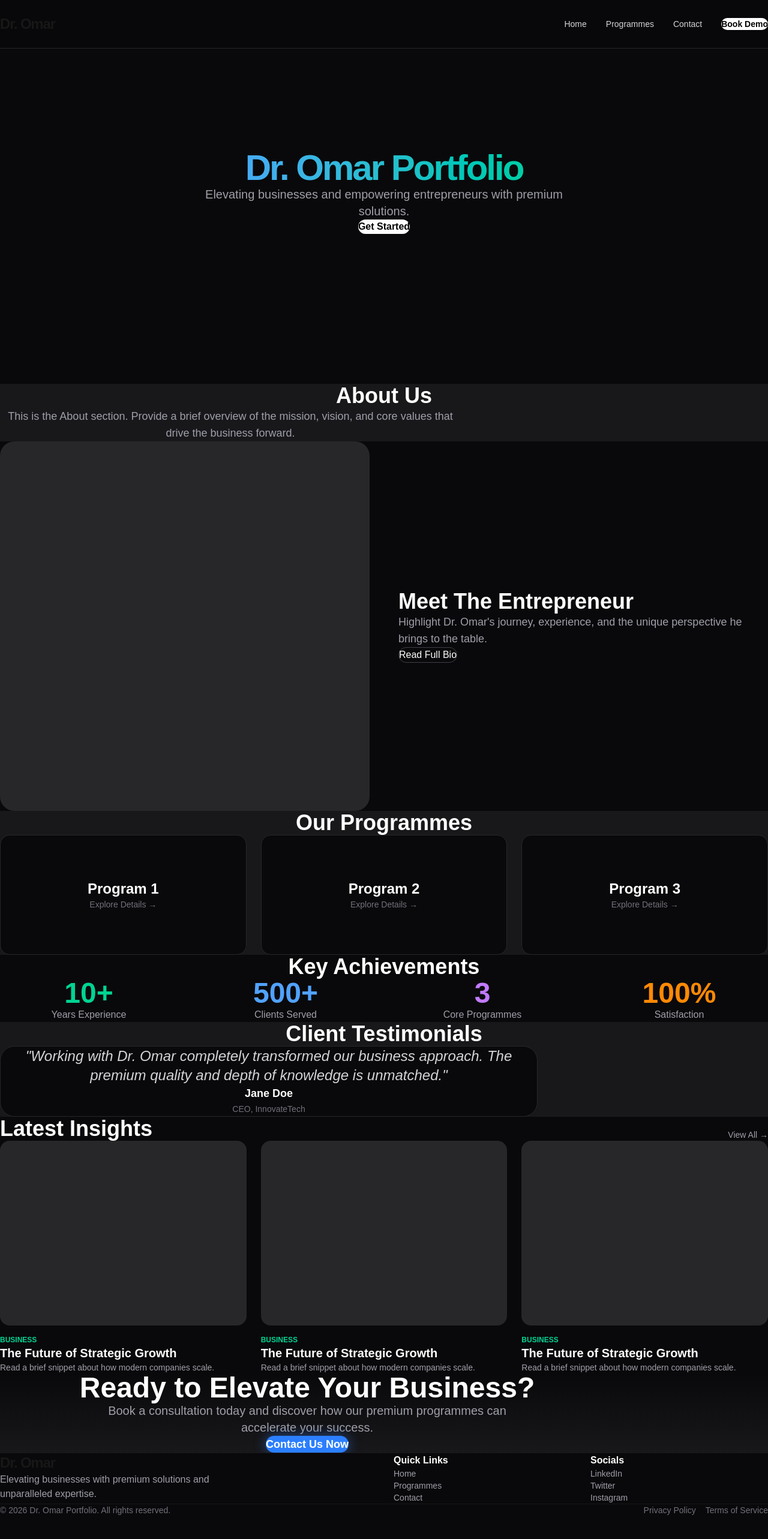
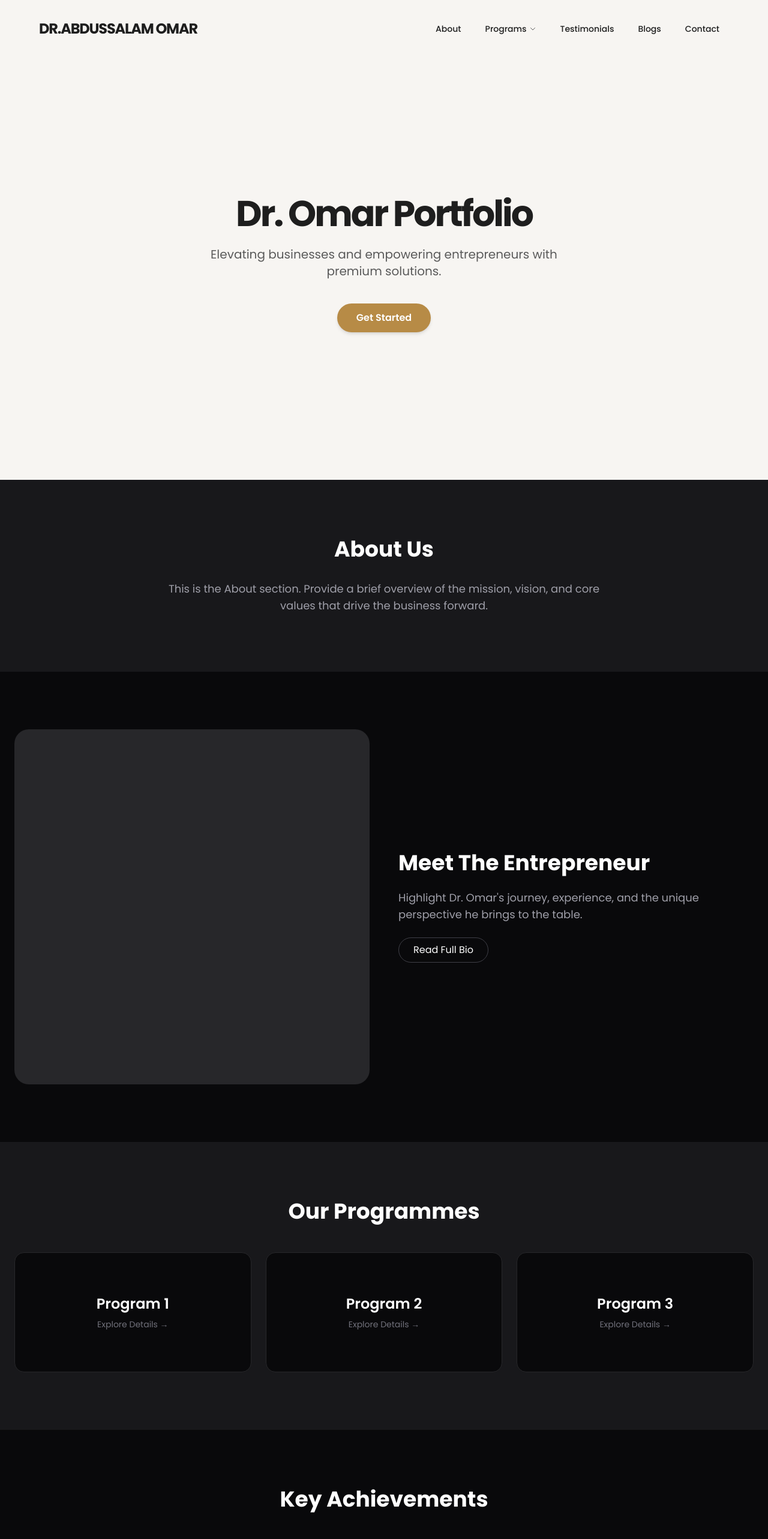
Before and after one commit to Shaamil777/dr.omar_portfolio, a Next.js app: page / in a window 1280 px wide. Shown: the top 2566 px of the page at 60% size. Before the commit the page ends 2528 px from the top, so only its background shows below. Built offline with nearby package versions, Linux system fonts and the light colour scheme.

Commit message:
feat:trial design - light home herosection & dynamic scroll behavioured navbar implemented

```diff
--- a/src/app/globals.css
+++ b/src/app/globals.css
@@ -1,15 +1,24 @@
 @import "tailwindcss";
 
+/* =========================================
+   HOME PAGE COLOR PALETTE
+   Note: Each program page will have its own
+   separate color palette.
+   ========================================= */
+
 :root {
-  --background: #ffffff;
-  --foreground: #171717;
+  --background: #F7F5F2; /* Home Page Background */
+  --foreground: #1E1E1E; /* Home Page Text */
 }
 
-@media (prefers-color-scheme: dark) {
-  :root {
-    --background: #0a0a0a;
-    --foreground: #ededed;
-  }
+@theme {
+  /* Home Page Brand Colors */
+  --color-brand-bg: #F7F5F2;
+  --color-brand-surface: #FFFFFF;
+  --color-brand-primary: #1E1E1E;
+  --color-brand-secondary: #5A5A5A;
+  --color-brand-border: #E5E1DA;
+  --color-brand-accent: #B78B46;
 }
 
 html {
@@ -33,19 +42,7 @@ body {
   -moz-osx-font-smoothing: grayscale;
 }
 
-* {
-  box-sizing: border-box;
-  padding: 0;
-  margin: 0;
-}
-
 a {
   color: inherit;
   text-decoration: none;
 }
-
-@media (prefers-color-scheme: dark) {
-  html {
-    color-scheme: dark;
-  }
-}
--- a/src/app/layout.tsx
+++ b/src/app/layout.tsx
@@ -1,17 +1,13 @@
 import type { Metadata } from "next";
-import { Geist, Geist_Mono } from "next/font/google";
+import { Poppins } from "next/font/google";
 import "./globals.css";
 import Navbar from "@/components/layout/Navbar";
 import Footer from "@/components/layout/Footer";
 
-const geistSans = Geist({
-  variable: "--font-geist-sans",
+const poppins = Poppins({
+  variable: "--font-poppins",
   subsets: ["latin"],
-});
-
-const geistMono = Geist_Mono({
-  variable: "--font-geist-mono",
-  subsets: ["latin"],
+  weight: ["100", "200", "300", "400", "500", "600", "700", "800", "900"],
 });
 
 export const metadata: Metadata = {
@@ -25,11 +21,10 @@ export default function RootLayout({
   children: React.ReactNode;
 }>) {
   return (
-    <html lang="en" className={`${geistSans.variable} ${geistMono.variable} scroll-smooth bg-zinc-950 text-white`}>
-      <body className="antialiased min-h-screen flex flex-col">
+    <html lang="en" className="scroll-smooth bg-zinc-950 text-white">
+      <body className={`${poppins.className} antialiased min-h-screen flex flex-col`}>
         <Navbar />
-        {/* padding top 20 to account for fixed 80px navbar */}
-        <div className="flex-1 pt-20">
+        <div className="flex-1">
           {children}
         </div>
         <Footer />
--- a/src/components/home/Hero.tsx
+++ b/src/components/home/Hero.tsx
@@ -1,15 +1,15 @@
 export default function HeroSection() {
   return (
-    <section className="w-full py-32 px-6 flex flex-col items-center justify-center bg-zinc-950 text-white min-h-[80vh]">
-      <div className="max-w-5xl mx-auto text-center">
-        <h1 className="text-6xl font-bold tracking-tighter mb-6 text-transparent bg-clip-text bg-gradient-to-r from-blue-400 to-emerald-400">
+    <section className="w-full px-6 flex flex-col items-center justify-center bg-brand-bg text-brand-primary min-h-screen">
+      <div className="max-w-5xl mx-auto text-center mt-20">
+        <h1 className="text-6xl font-bold tracking-tighter mb-6 text-brand-primary">
           Dr. Omar Portfolio
         </h1>
-        <p className="text-xl text-zinc-400 max-w-2xl mx-auto mb-10">
+        <p className="text-xl text-brand-secondary max-w-2xl mx-auto mb-10">
           Elevating businesses and empowering entrepreneurs with premium solutions.
         </p>
         <div className="flex justify-center gap-4">
-          <button className="px-8 py-3 rounded-full bg-white text-black font-semibold hover:bg-zinc-200 transition-colors">
+          <button className="px-8 py-3 rounded-full bg-brand-accent text-white font-semibold hover:opacity-90 transition-opacity shadow-md">
             Get Started
           </button>
         </div>
--- a/src/components/layout/Navbar.tsx
+++ b/src/components/layout/Navbar.tsx
@@ -1,35 +1,216 @@
+"use client";
+
 import Link from "next/link";
+import { useState, useEffect } from "react";
+import { usePathname } from "next/navigation";
 
 export default function Navbar() {
+  const [isCompact, setIsCompact] = useState(false);
+  const [isAtTop, setIsAtTop] = useState(true);
+  const [isMobileMenuOpen, setIsMobileMenuOpen] = useState(false);
+  const pathname = usePathname();
+
+  useEffect(() => {
+    const handleScroll = () => {
+      const currentScrollY = window.scrollY;
+
+      if (currentScrollY > 50) {
+        setIsAtTop(false);
+        setIsCompact(true);
+      } else {
+        setIsAtTop(true);
+        setIsCompact(false);
+      }
+    };
+
+    window.addEventListener("scroll", handleScroll, { passive: true });
+    handleScroll();
+
+    return () => window.removeEventListener("scroll", handleScroll);
+  }, []);
+
+  // Lock body scroll when mobile menu is open
+  useEffect(() => {
+    if (isMobileMenuOpen) {
+      document.body.style.overflow = "hidden";
+    } else {
+      document.body.style.overflow = "unset";
+    }
+    return () => {
+      document.body.style.overflow = "unset";
+    };
+  }, [isMobileMenuOpen]);
+
+  const navLinks = [
+    { name: "About", href: "#about" },
+    { name: "Programs", href: "/programmes", isDropdown: true },
+    { name: "Testimonials", href: "#testimonials" },
+    { name: "Blogs", href: "#blogs" },
+    { name: "Contact", href: "#contact" },
+  ];
+
+  const NavItem = ({ item }: { item: any }) => {
+    const isActive = pathname === item.href;
+
+    if (item.isDropdown) {
       return (
-    <header className="fixed top-0 w-full z-50 bg-zinc-950/80 backdrop-blur-md border-b border-zinc-800">
-      <div className="max-w-7xl mx-auto px-6 h-20 flex items-center justify-between">
-        <Link href="/" className="text-2xl font-bold tracking-tighter text-white hover:text-emerald-400 transition-colors">
-          Dr. Omar
+        <div className="relative group">
+          <Link
+            href={item.href}
+            className={`relative px-4 py-2 text-sm font-medium transition-all duration-300 rounded-full flex items-center justify-center ${
+              isAtTop
+                ? (isActive ? "text-zinc-900 font-semibold" : "text-zinc-600 hover:text-zinc-900")
+                : (isActive ? "text-white" : "text-zinc-300 hover:text-white")
+            }`}
+          >
+            <span className="relative z-10 flex items-center gap-1">
+              {item.name}
+              <svg xmlns="http://www.w3.org/2000/svg" className="w-3 h-3 opacity-70 group-hover:opacity-100 transition-opacity" fill="none" viewBox="0 0 24 24" stroke="currentColor">
+                <path strokeLinecap="round" strokeLinejoin="round" strokeWidth={2} d="M19 9l-7 7-7-7" />
+              </svg>
+            </span>
+            <div className={`absolute inset-0 rounded-full transition-all duration-300 ${isActive ? "bg-zinc-800/80 scale-100 opacity-100" : "bg-zinc-800/50 opacity-0 group-hover:opacity-100 scale-95 group-hover:scale-100"}`}></div>
           </Link>
-        <nav className="hidden md:flex gap-8 items-center text-sm font-medium text-zinc-300">
-          <Link href="/" className="hover:text-white transition-colors">
-            Home
+
+          <div className="absolute top-full left-1/2 -translate-x-1/2 pt-2 w-48 opacity-0 invisible group-hover:opacity-100 group-hover:visible transition-all duration-300">
+            <div className="bg-zinc-900/95 backdrop-blur-md border border-zinc-800/50 rounded-2xl shadow-2xl p-2 flex flex-col gap-1 transform translate-y-2 group-hover:translate-y-0">
+              <Link href="/programmes/program1" className="block px-4 py-2.5 text-sm text-zinc-400 hover:text-white hover:bg-zinc-800/80 rounded-xl transition-all duration-200">
+                Program 1
               </Link>
-          {/* We'll link to program 1 directly for the demo, since we removed the programmes index page */}
-          <Link href="/programmes/program1" className="hover:text-white transition-colors">
-            Programmes
+              <Link href="/programmes/program2" className="block px-4 py-2.5 text-sm text-zinc-400 hover:text-white hover:bg-zinc-800/80 rounded-xl transition-all duration-200">
+                Program 2
               </Link>
-          <Link href="#contact" className="hover:text-white transition-colors">
-            Contact
+              <Link href="/programmes/program3" className="block px-4 py-2.5 text-sm text-zinc-400 hover:text-white hover:bg-zinc-800/80 rounded-xl transition-all duration-200">
+                Program 3
               </Link>
-          <button className="px-5 py-2.5 rounded-full bg-white text-black font-semibold hover:bg-zinc-200 transition-colors ml-4">
-            Book Demo
-          </button>
+            </div>
+          </div>
+        </div>
+      );
+    }
+
+    return (
+      <div className="relative group">
+        <Link
+          href={item.href}
+          className={`relative px-4 py-2 text-sm font-medium transition-all duration-300 rounded-full flex items-center justify-center overflow-hidden ${
+            isAtTop
+              ? (isActive ? "text-zinc-900 font-semibold" : "text-zinc-600")
+              : (isActive ? "text-white" : "text-zinc-300")
+          }`}
+        >
+          <span className="relative z-10 flex flex-col items-center justify-center overflow-hidden h-5">
+            <span className={`transition-transform duration-300 group-hover:-translate-y-full flex items-center justify-center h-full`}>
+              {item.name}
+            </span>
+            <span className={`absolute transition-transform duration-300 translate-y-full group-hover:translate-y-0 flex items-center justify-center h-full ${isAtTop ? 'text-zinc-900' : 'text-white'}`}>
+              {item.name}
+            </span>
+          </span>
+          <div className={`absolute inset-0 rounded-full transition-all duration-300 ${isActive ? "bg-zinc-800/80 scale-100 opacity-100" : "bg-zinc-800/50 opacity-0 group-hover:opacity-100 scale-95 group-hover:scale-100"}`}></div>
+        </Link>
+      </div>
+    );
+  };
+
+  return (
+    <>
+      <header
+        className={`fixed w-full z-50 transition-all duration-700 ease-[cubic-bezier(0.22,1,0.36,1)] ${
+          isCompact ? "top-4 px-4 md:px-6" : "top-0 px-0"
+        }`}
+      >
+        <div
+          className={`w-full mx-auto flex items-center justify-between border transition-all duration-700 ease-[cubic-bezier(0.22,1,0.36,1)] ${
+            isCompact
+              ? "max-w-4xl h-14 px-6 bg-zinc-950/90 backdrop-blur-xl border-white/10 rounded-full shadow-[0_8px_32px_rgba(0,0,0,0.4)]"
+              : `max-w-[100%] h-24 px-8 md:px-16 rounded-none shadow-none ${isAtTop ? 'bg-transparent border-transparent backdrop-blur-none' : 'bg-zinc-950/80 border-b border-zinc-800 backdrop-blur-md'}`
+          }`}
+        >
+          <Link
+            href="/"
+            className={`font-bold tracking-tighter uppercase transition-all duration-700 ${
+              isCompact ? "text-lg text-white" : `text-2xl ${isAtTop ? 'text-zinc-900' : 'text-white'}`
+            }`}
+          >
+            DR.Abdussalam Omar
+          </Link>
+
+          <nav className="hidden md:flex items-center gap-2">
+            {navLinks.map((item) => (
+              <NavItem key={item.name} item={item} />
+            ))}
           </nav>
 
-        {/* Mobile Menu Placeholder (Hamburger icon) */}
-        <button className="md:hidden text-white">
+          <button
+            className={`md:hidden transition-colors text-sm font-medium uppercase tracking-wider px-5 py-2 rounded-full border backdrop-blur-sm ${
+              isAtTop
+                ? 'text-zinc-600 hover:text-zinc-900 border-zinc-200 bg-black/5'
+                : 'text-zinc-300 hover:text-white border-white/10 bg-white/5'
+            }`}
+            onClick={() => setIsMobileMenuOpen(true)}
+          >
+            Menu
+          </button>
+        </div>
+      </header>
+
+      {/* Mobile Menu Overlay */}
+      <div
+        className={`fixed inset-0 z-[100] bg-zinc-950/95 backdrop-blur-2xl transition-all duration-500 ease-[cubic-bezier(0.22,1,0.36,1)] flex flex-col ${
+          isMobileMenuOpen ? "opacity-100 visible" : "opacity-0 invisible pointer-events-none"
+        }`}
+      >
+        <div className="w-full p-6 flex justify-end">
+          <button
+            className="text-zinc-400 hover:text-white transition-colors p-4 rounded-full bg-white/5 border border-white/10"
+            onClick={() => setIsMobileMenuOpen(false)}
+          >
             <svg xmlns="http://www.w3.org/2000/svg" fill="none" viewBox="0 0 24 24" strokeWidth={1.5} stroke="currentColor" className="w-6 h-6">
-            <path strokeLinecap="round" strokeLinejoin="round" d="M3.75 6.75h16.5M3.75 12h16.5m-16.5 5.25h16.5" />
+              <path strokeLinecap="round" strokeLinejoin="round" d="M6 18L18 6M6 6l12 12" />
             </svg>
           </button>
         </div>
-    </header>
+
+        <div className="flex-1 flex flex-col items-center justify-center gap-8 pb-20">
+          {navLinks.map((item, index) => (
+            <div
+              key={item.name}
+              className={`transform transition-all duration-500`}
+              style={{
+                transitionDelay: isMobileMenuOpen ? `${100 + index * 100}ms` : '0ms',
+                transform: isMobileMenuOpen ? 'translateY(0)' : 'translateY(30px)',
+                opacity: isMobileMenuOpen ? 1 : 0
+              }}
+            >
+              {item.isDropdown ? (
+                <div className="flex flex-col items-center gap-6">
+                  <Link
+                    href={item.href}
+                    className="text-3xl font-light text-zinc-400 hover:text-white transition-colors tracking-wide"
+                    onClick={() => setIsMobileMenuOpen(false)}
+                  >
+                    {item.name}
+                  </Link>
+                  <div className="flex flex-col items-center gap-4 border-l border-white/10 pl-6">
+                    <Link href="/programmes/program1" className="text-xl font-light text-zinc-500 hover:text-zinc-300" onClick={() => setIsMobileMenuOpen(false)}>Program 1</Link>
+                    <Link href="/programmes/program2" className="text-xl font-light text-zinc-500 hover:text-zinc-300" onClick={() => setIsMobileMenuOpen(false)}>Program 2</Link>
+                    <Link href="/programmes/program3" className="text-xl font-light text-zinc-500 hover:text-zinc-300" onClick={() => setIsMobileMenuOpen(false)}>Program 3</Link>
+                  </div>
+                </div>
+              ) : (
+                <Link
+                  href={item.href}
+                  className="text-4xl font-light text-white hover:text-zinc-300 transition-colors tracking-wide"
+                  onClick={() => setIsMobileMenuOpen(false)}
+                >
+                  {item.name}
+                </Link>
+              )}
+            </div>
+          ))}
+        </div>
+      </div>
+    </>
   );
 }
```
Lines whose indentation alone changed are shown as unchanged.
